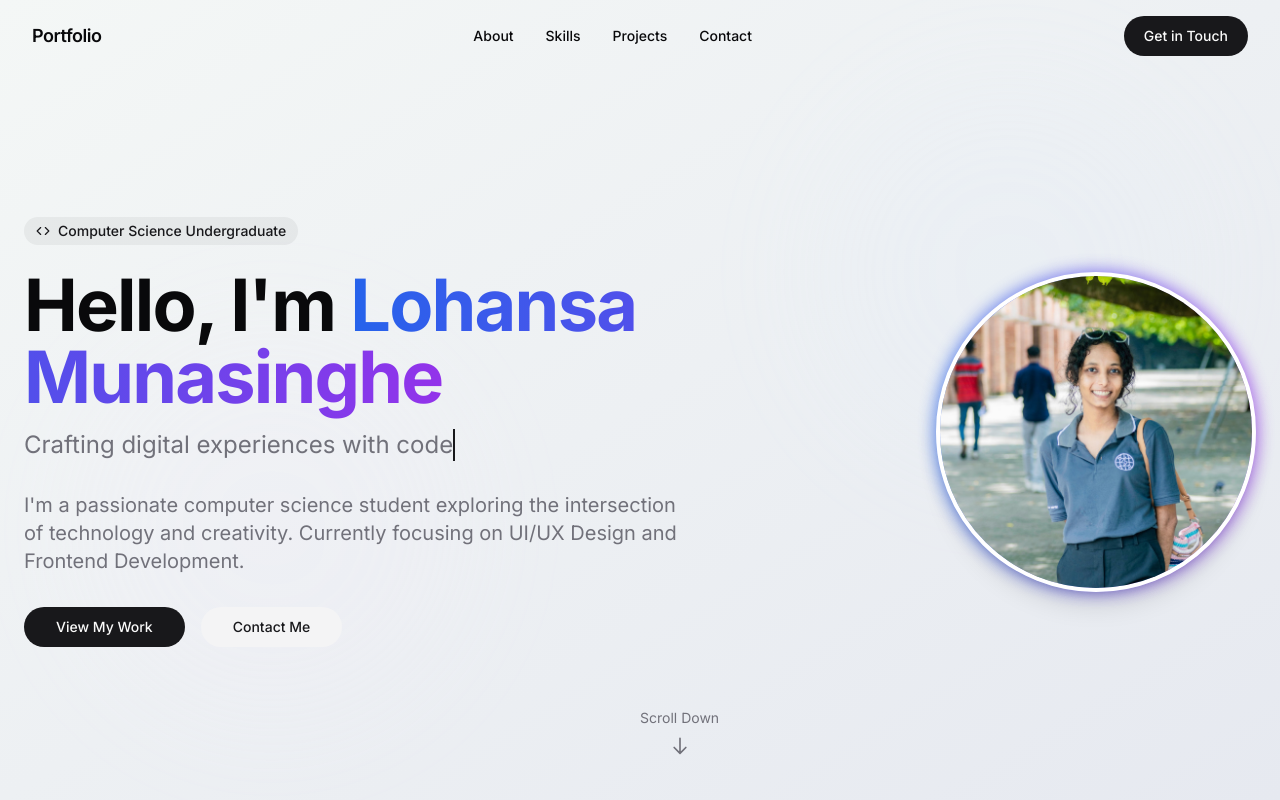
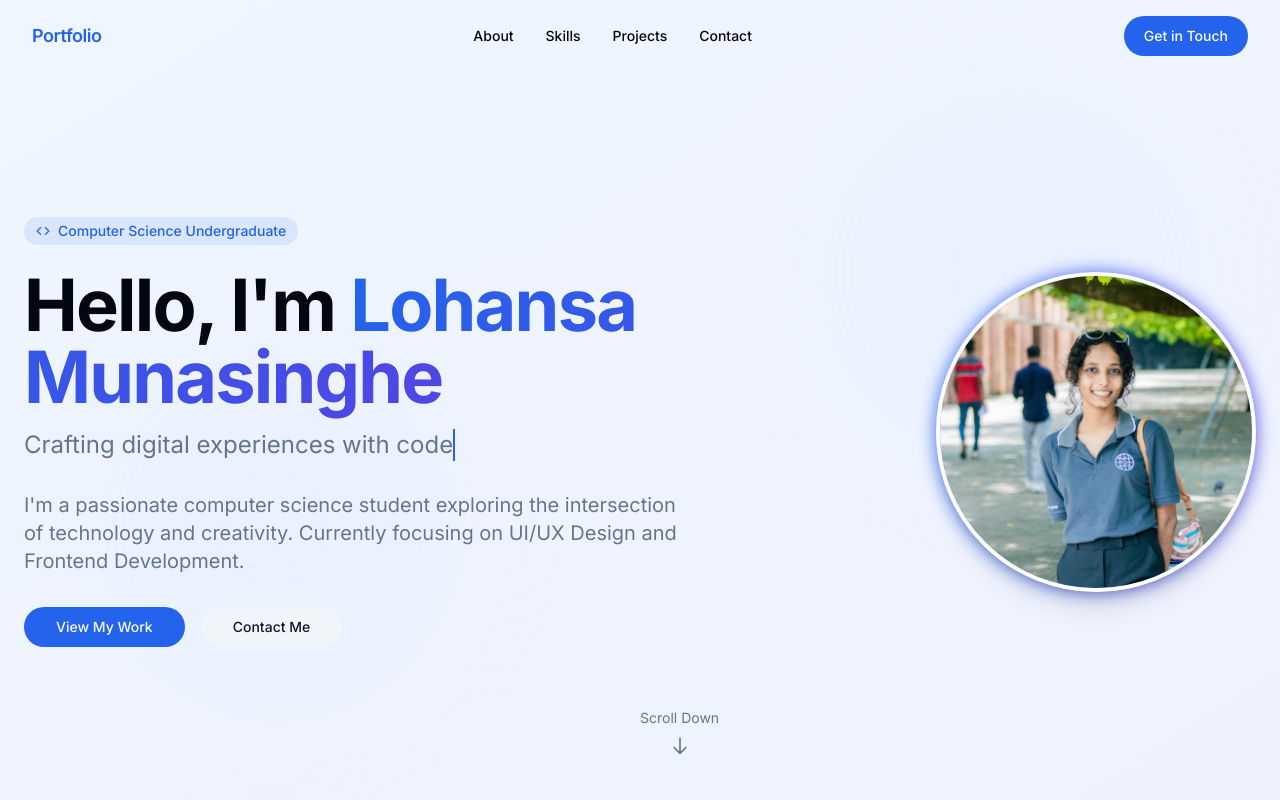
Before and after one commit to lohansa/Lohansa-portfolio-, a React (Vite) app: page / in a window 1280 px wide. Shown: the top 800 px of the page. Built offline with nearby package versions, Linux system fonts and the light colour scheme.

Commit message:
Refactor: Implement color theme
Update website colors to a unique and professional theme.

```diff
--- a/src/components/HeroSection.tsx
+++ b/src/components/HeroSection.tsx
@@ -1,22 +1,23 @@
+
 import { Code } from 'lucide-react';
 import { Avatar, AvatarFallback, AvatarImage } from '@/components/ui/avatar';
 
 const HeroSection = () => {
   return (
-    <section className="relative min-h-screen flex items-center pt-16 overflow-hidden bg-gradient-to-br from-[#f4f7f6] to-[#e6e9f0]">
+    <section className="relative min-h-screen flex items-center pt-16 overflow-hidden bg-gradient-to-br from-blue-50 to-indigo-50">
       <div className="absolute inset-0 z-0">
-        <div className="absolute top-20 right-20 w-96 h-96 bg-blue-100/30 rounded-full filter blur-3xl opacity-30"></div>
-        <div className="absolute bottom-20 left-20 w-96 h-96 bg-purple-100/30 rounded-full filter blur-3xl opacity-30"></div>
+        <div className="absolute top-20 right-20 w-96 h-96 bg-blue-200/30 rounded-full filter blur-3xl opacity-30"></div>
+        <div className="absolute bottom-20 left-20 w-96 h-96 bg-indigo-200/30 rounded-full filter blur-3xl opacity-30"></div>
       </div>
       <div className="container mx-auto px-6 relative z-10">
         <div className="flex flex-col md:flex-row items-center justify-between gap-12">
           <div className="max-w-3xl slide-up animate-slide-up">
-            <div className="inline-flex items-center gap-2 mb-6 px-3 py-1 rounded-full bg-primary/5 text-primary text-sm font-medium">
+            <div className="inline-flex items-center gap-2 mb-6 px-3 py-1 rounded-full bg-primary/10 text-primary text-sm font-medium">
               <Code size={14} />
               <span>Computer Science Undergraduate</span>
             </div>
             <h1 className="text-5xl md:text-6xl lg:text-7xl font-bold tracking-tight mb-4">
-              Hello, I'm <span className="text-transparent bg-clip-text bg-gradient-to-r from-blue-600 to-purple-600">Lohansa Munasinghe</span>
+              Hello, I'm <span className="text-transparent bg-clip-text bg-gradient-to-r from-blue-600 to-indigo-600">Lohansa Munasinghe</span>
             </h1>
             <div className="typing-container animate-typing mb-6">
               <p className="text-xl md:text-2xl text-muted-foreground">Crafting digital experiences with code</p>
@@ -36,7 +37,7 @@ const HeroSection = () => {
           </div>
 
           <div className="relative slide-up animate-slide-up" style={{ animationDelay: '0.3s' }}>
-            <div className="absolute -inset-0.5 bg-gradient-to-r from-blue-600 to-purple-600 rounded-full blur opacity-70"></div>
+            <div className="absolute -inset-0.5 bg-gradient-to-r from-blue-600 to-indigo-600 rounded-full blur opacity-70"></div>
             <Avatar className="h-64 w-64 md:h-80 md:w-80 relative border-4 border-white shadow-xl">
               <AvatarImage src="/lovable-uploads/cc73a0b1-343e-4eb0-9a40-1ca6aff93829.png" alt="Lohansa Munasinghe" className="object-cover" />
               <AvatarFallback className="text-6xl font-bold">LM</AvatarFallback>
--- a/src/components/NavBar.tsx
+++ b/src/components/NavBar.tsx
@@ -27,7 +27,7 @@ const NavBar = () => {
       )}
     >
       <div className="max-w-7xl mx-auto flex items-center justify-between">
-        <a href="#" className="text-lg font-semibold tracking-tight">
+        <a href="#" className="text-lg font-semibold tracking-tight text-primary">
           Portfolio
         </a>
         <div className="hidden md:flex space-x-8">
--- a/src/index.css
+++ b/src/index.css
@@ -7,33 +7,33 @@
 
 @layer base {
   :root {
-    --background: 0 0% 98%;
-    --foreground: 240 10% 3.9%;
+    --background: 215 30% 98%;
+    --foreground: 224 71% 4%;
 
     --card: 0 0% 100%;
-    --card-foreground: 240 10% 3.9%;
+    --card-foreground: 224 71% 4%;
 
     --popover: 0 0% 100%;
-    --popover-foreground: 240 10% 3.9%;
+    --popover-foreground: 224 71% 4%;
 
-    --primary: 240 5.9% 10%;
-    --primary-foreground: 0 0% 98%;
+    --primary: 221 83% 53%;
+    --primary-foreground: 210 40% 98%;
 
-    --secondary: 240 4.8% 95.9%;
-    --secondary-foreground: 240 5.9% 10%;
+    --secondary: 210 40% 96.1%;
+    --secondary-foreground: 222 47% 11.2%;
 
-    --muted: 240 4.8% 95.9%;
-    --muted-foreground: 240 3.8% 46.1%;
+    --muted: 210 40% 96.1%;
+    --muted-foreground: 215 16% 47%;
 
-    --accent: 240 4.8% 95.9%;
-    --accent-foreground: 240 5.9% 10%;
+    --accent: 210 40% 96.1%;
+    --accent-foreground: 222 47% 11.2%;
 
     --destructive: 0 84.2% 60.2%;
-    --destructive-foreground: 0 0% 98%;
+    --destructive-foreground: 210 40% 98%;
 
     --border: 214.3 31.8% 91.4%;
     --input: 214.3 31.8% 91.4%;
-    --ring: 222.2 84% 4.9%;
+    --ring: 221 83% 53%;
 
     --radius: 0.8rem;
   }
```
